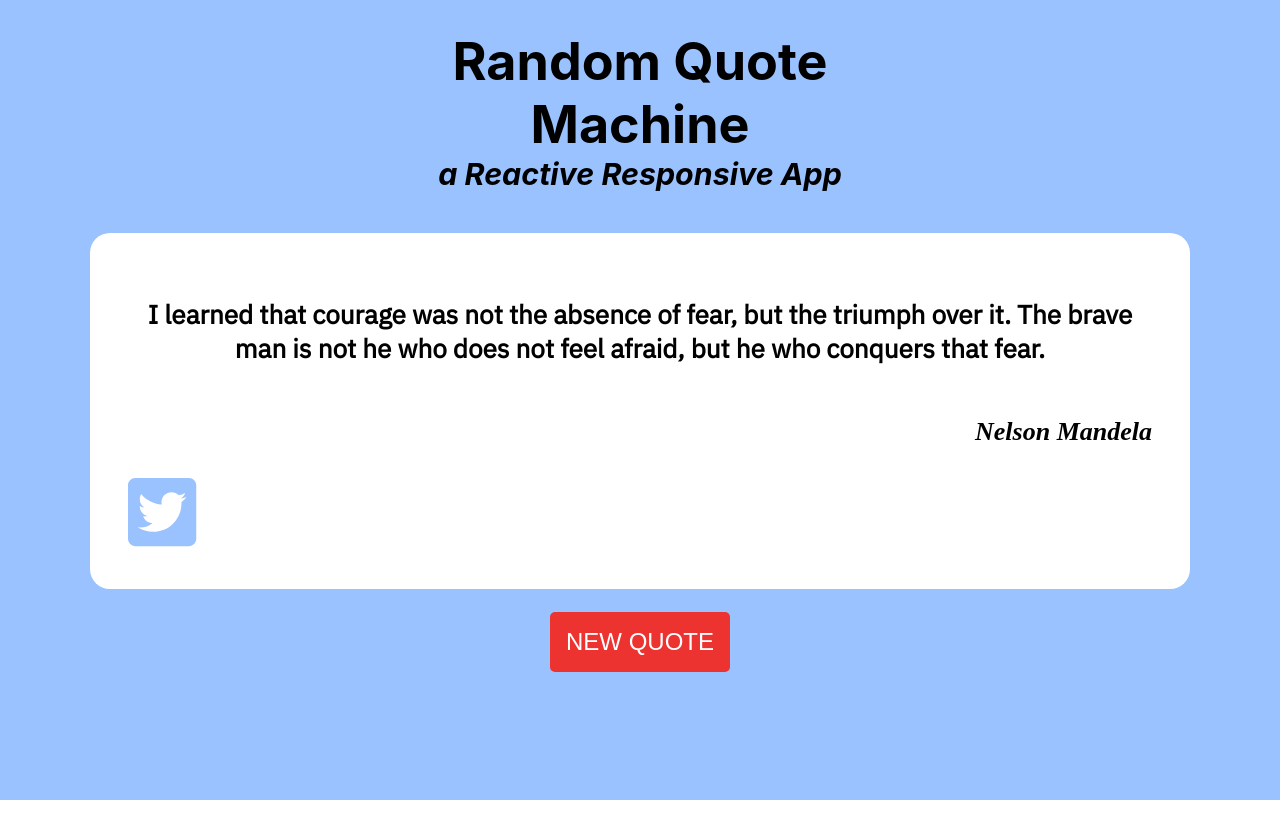
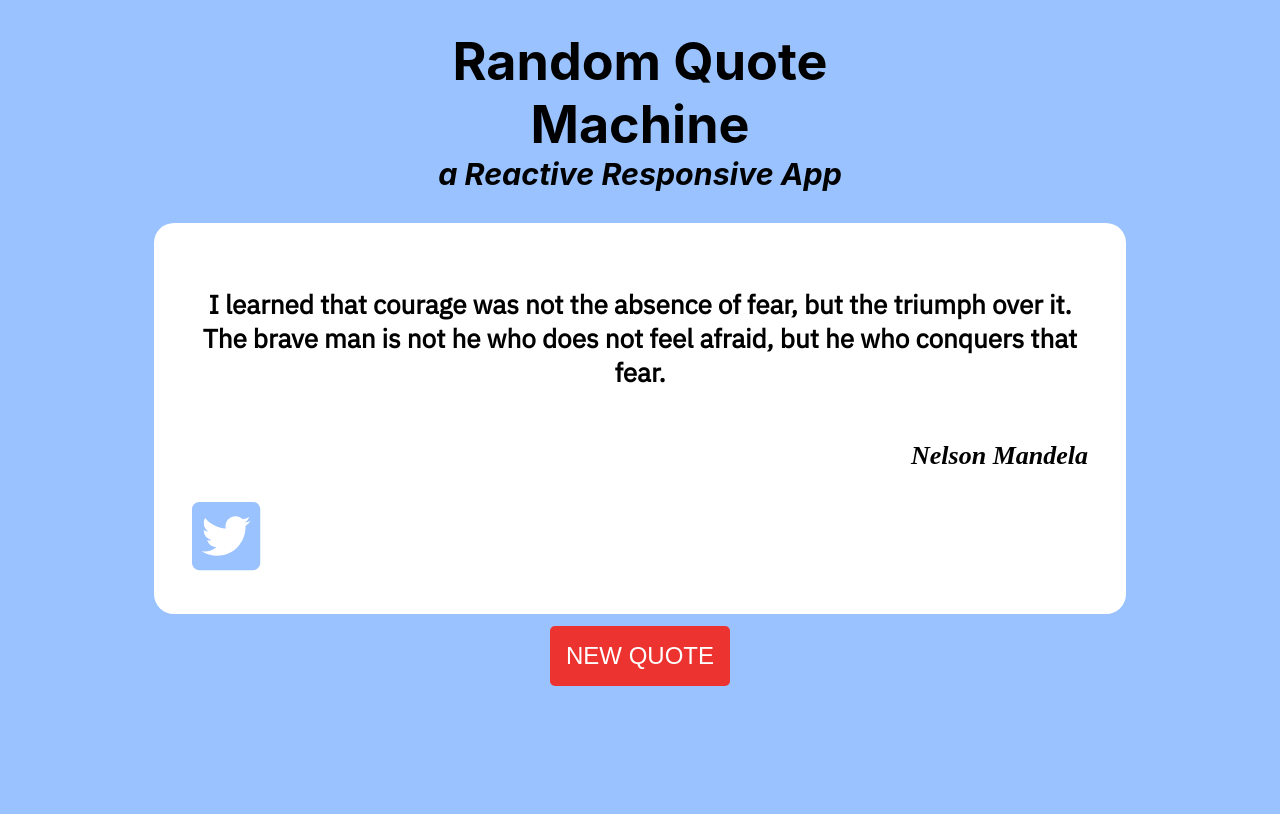
Before and after one commit to DiegoGorgazzi/random-quote-machine, a React (Create React App) app: page / in a window 1280 px wide. Built offline with nearby package versions, Linux system fonts and the light colour scheme; a web font is replaced by a local one.

Commit message:
Leave initial state blank and fix quote flex width

```diff
--- a/src/App.js
+++ b/src/App.js
@@ -7,8 +7,8 @@ class App extends Component {
     state = {
         quotes: {
           qId:  1,
-          qText: "Better safe than Sorry",
-          qAuthor: "Anonymous"
+          qText: "",
+          qAuthor: ""
         }
      }
 
--- a/src/components/QuoteBox/QuoteBox.css
+++ b/src/components/QuoteBox/QuoteBox.css
@@ -1,7 +1,7 @@
 #quote-box {
   border: white;
   background-color: white;
-  width: 80%;
+  width: 70%;
   min-width: 250px;
   /*min-height: 300px;*/
   font-size: calc(10px + 2vmin);
```
